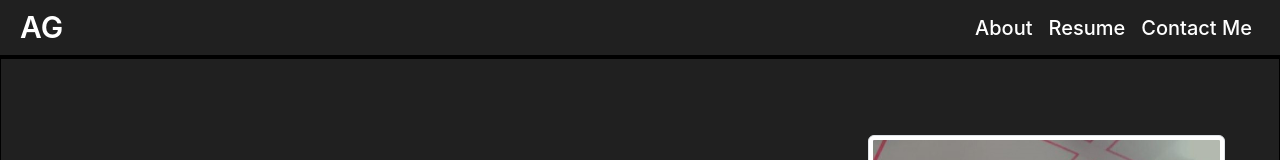
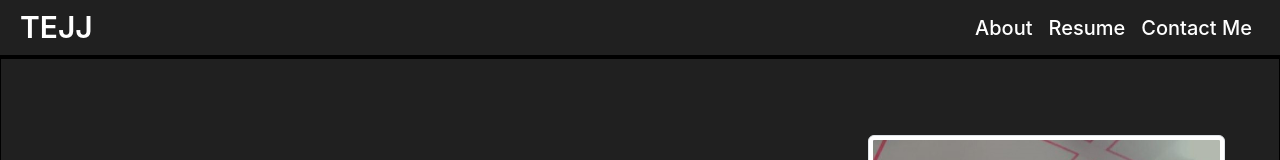
Before and after one commit to tejjgv/portfolio, a React (Create React App) app: page / in a window 1280 px wide. Shown: the top 160 px of the page. Built offline with nearby package versions, Linux system fonts and the light colour scheme.

Commit message:
Update NavBar.js

```diff
--- a/src/components/NavBar.js
+++ b/src/components/NavBar.js
@@ -17,7 +17,7 @@ export function NavBar() {
   return (
     <Navbar expand="md" className="nav-div">
       <Navbar.Brand className="logo" onClick={scrollToTop}>
-        AG
+        TEJJ
       </Navbar.Brand>
       <Navbar.Toggle
         className="me-4"
```
